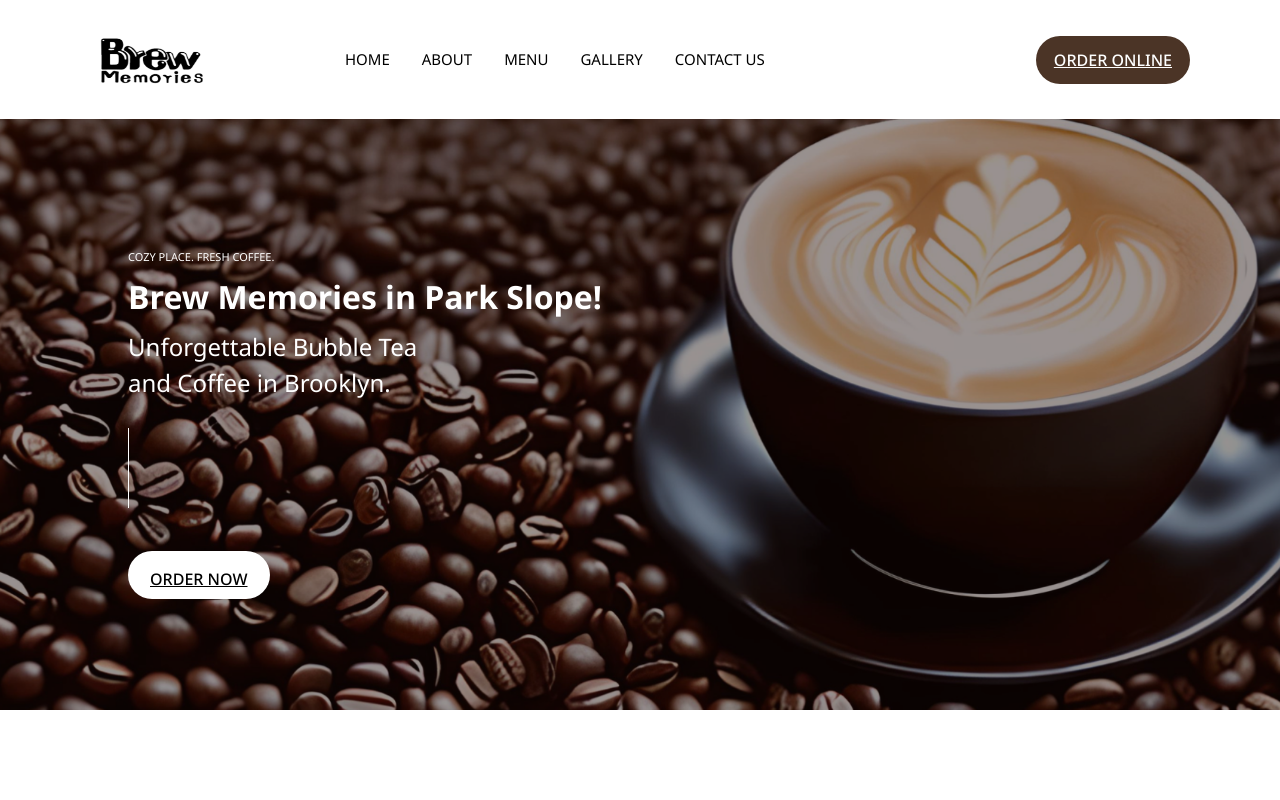
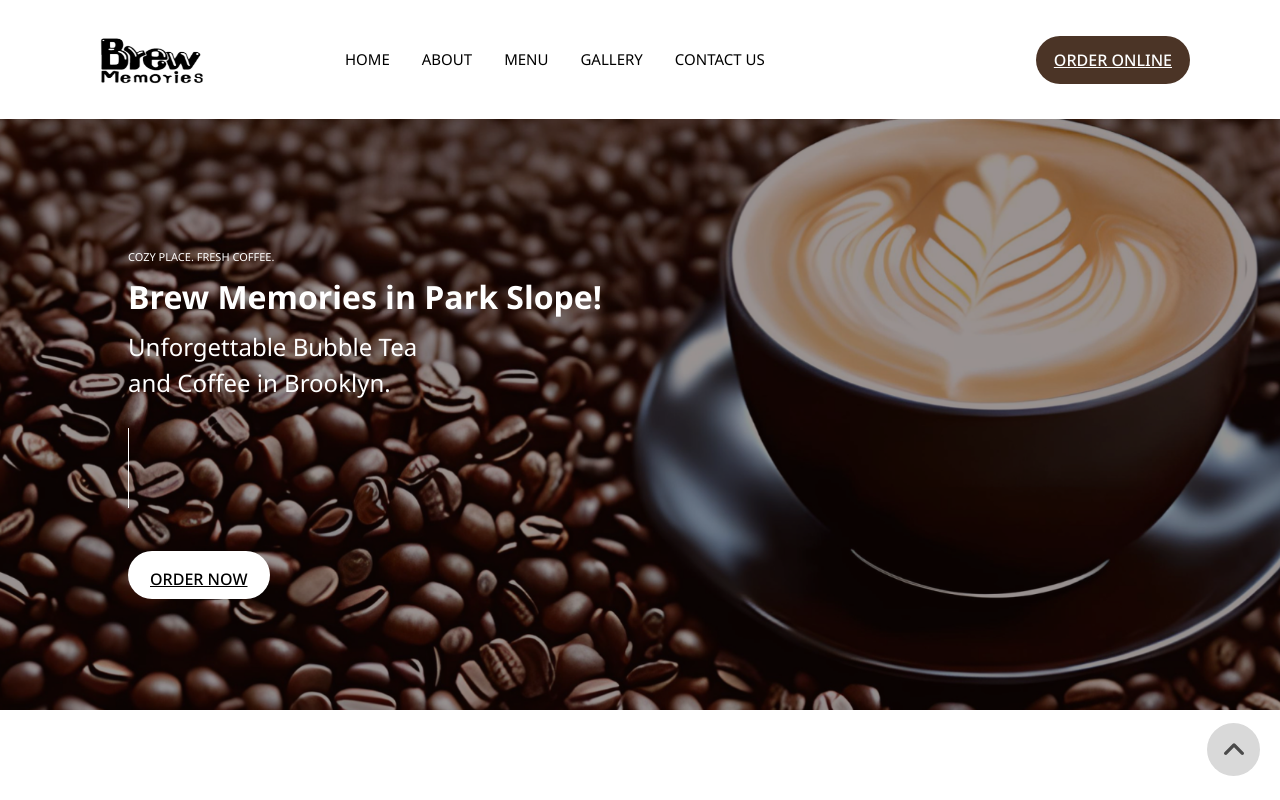
Before and after one commit to mengtiennn/brew, a Vue app: page / in a window 1280 px wide. Shown: the top 800 px of the page. Built offline with nearby package versions, Linux system fonts and the light colour scheme; what vue3-lottie would draw is missing.

Commit message:
scroll to top

```diff
--- a/src/views/home.vue
+++ b/src/views/home.vue
@@ -145,11 +145,15 @@
       <img src="@/assets/img/mo2.png" alt="contact" class="object-contain absolute bottom-[-90px]">
     </div>
   </div>
+  <div class="w-[53px] h-[53px] bg-[#D9D9D9] rounded-full fixed bottom-[24px] right-[20px] flex justify-center items-center">
+    <img src="@/assets/icon/arrow.svg" alt="arrow" class="w-[40px] rotate-90" @click="goToTop()">
+  </div>
 </template>
 
 <script setup lang="ts">
 import { ref } from 'vue'
 import { getAssetsImgFile } from '../utils/commonUse'
+const content = ref(null)
 const menu1List = ref<string[]>(['COFFEE', 'SPECIALTY LATTE', 'FRIZZY SPARKLING & SLUSH', 'FRESH FRUIT  TEA'])
 const menu2List = ref<string[]>(['SPECIAL SMOOTHIE', 'LEMONADE', 'FOOD'])
 const orderUrl = ref<string>('https://order.mealkeyway.com/customer/release/index?mid=45774946684268454942534476706e424837583342773d3d#/main')
@@ -160,6 +164,13 @@ const goUrl = (url?: string) => {
   }
   window.open(url, '_blank');
 }
+
+const goToTop = () => {
+  window.scrollTo({
+    top: 0,
+    behavior: "smooth"
+  })
+}
 </script>
 
 <style lang="scss" scoped>
```
Also changed, not shown: src/assets/icon/arrow.svg (added).
